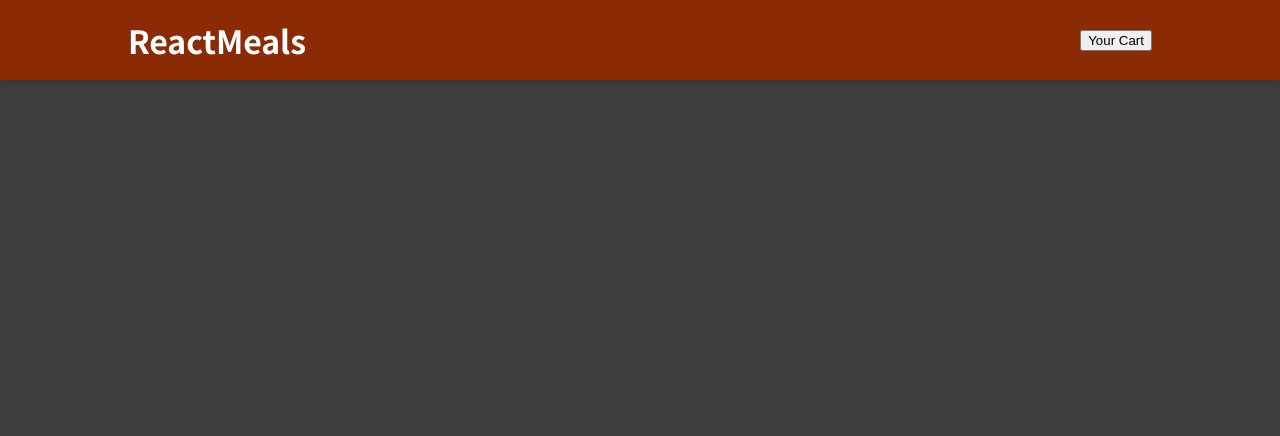
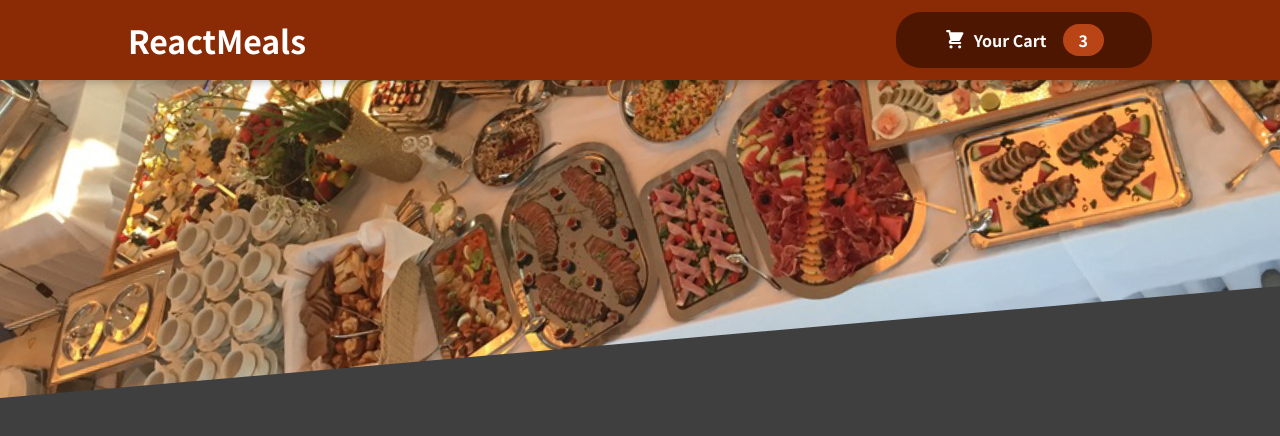
Before and after one commit to shilpadey/Foodorder-app, a React (Create React App) app: page / in a window 1280 px wide. Shown: the top 436 px of the page. Built offline with nearby package versions, Linux system fonts and the light colour scheme.

Commit message:
modified

```diff
--- /dev/null
+++ b/src/components/Cart/CartIcon.js
@@ -0,0 +1,16 @@
+import React from "react";
+
+    const CartIcon = () => {
+        return (
+          <svg
+            xmlns='http://www.w3.org/2000/svg'
+            viewBox='0 0 20 20'
+            fill='currentColor'
+          >
+            <path d='M3 1a1 1 0 000 2h1.22l.305 1.222a.997.997 0 00.01.042l1.358 5.43-.893.892C3.74 11.846 4.632 14 6.414 14H15a1 1 0 000-2H6.414l1-1H14a1 1 0 00.894-.553l3-6A1 1 0 0017 3H6.28l-.31-1.243A1 1 0 005 1H3zM16 16.5a1.5 1.5 0 11-3 0 1.5 1.5 0 013 0zM6.5 18a1.5 1.5 0 100-3 1.5 1.5 0 000 3z' />
+          </svg>
+        );
+      };
+
+
+export default CartIcon;
--- a/src/components/Layout/Header.js
+++ b/src/components/Layout/Header.js
@@ -1,15 +1,22 @@
 import React from "react";
 
-
+import mealsImage from '../../assests/meals.jpg';
 import classes from './Header.module.css';
+import HeaderCartButton from "./HeaderCartButton";
 
 
 const Header = () => {
     return (
-        <header className={classes.header}>
-            <h1>ReactMeals</h1>
-            <button>Your Cart</button>
-        </header>
+        <React.Fragment>
+           <header className={classes.header}>
+             <h1>ReactMeals</h1>
+             <HeaderCartButton />
+           </header>
+           <div className={classes['main-image']}>
+             <img src={mealsImage} alt="A table of delicious meals!" />
+           </div>
+        </React.Fragment>
+
     );
 };
 
--- /dev/null
+++ b/src/components/Layout/HeaderCartButton.js
@@ -0,0 +1,16 @@
+import CartIcon from "../Cart/CartIcon";
+import classes from './HeaderCartButton.module.css';
+
+const HeaderCartButton = () => {
+    return (
+        <button className={classes.button}>
+            <span className={classes.icon}>
+                <CartIcon />
+            </span>
+            <span>Your Cart</span>
+            <span className={classes.badge}>3</span>
+        </button>
+    );
+};
+
+export default HeaderCartButton;
--- /dev/null
+++ b/src/components/Layout/HeaderCartButton.module.css
@@ -0,0 +1,59 @@
+.button {
+    cursor: pointer;
+    font: inherit;
+    border: none;
+    background-color: #4d1601;
+    color: white;
+    padding: 0.75rem 3rem;
+    display: flex;
+    justify-content: space-around;
+    align-items: center;
+    border-radius: 25px;
+    font-weight: bold;
+  }
+
+  .button:hover,
+  .button:active {
+    background-color: #2c0d00;
+  }
+
+  .icon {
+    width: 1.35rem;
+    height: 1.35rem;
+    margin-right: 0.5rem;
+  }
+
+  .badge {
+    background-color: #b94517;
+    padding: 0.25rem 1rem;
+    border-radius: 25px;
+    margin-left: 1rem;
+    font-weight: bold;
+  }
+
+  .button:hover .badge,
+  .button:active .badge {
+    background-color: #92320c;
+  }
+
+  .bump {
+    animation: bump 300ms ease-out;
+  }
+
+  @keyframes bump {
+    0% {
+      transform: scale(1);
+    }
+    10% {
+      transform: scale(0.9);
+    }
+    30% {
+      transform: scale(1.1);
+    }
+    50% {
+      transform: scale(1.15);
+    }
+    100% {
+      transform: scale(1);
+    }
+  }
```
Also changed, not shown: src/components/Cart/Cart.js (deleted, +0 -9 lines), src/assests/meals.jpg (added), 1 other file (tests, documents, lock files or other folders).
